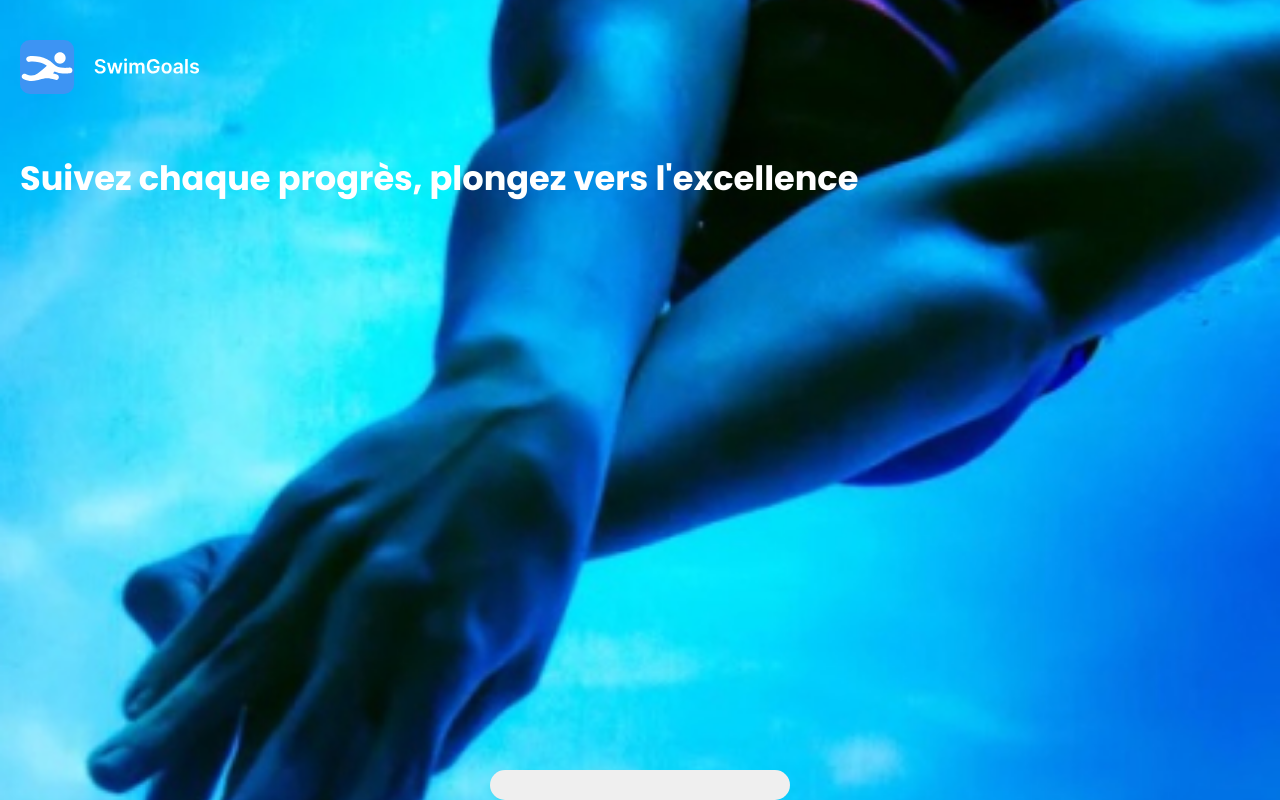
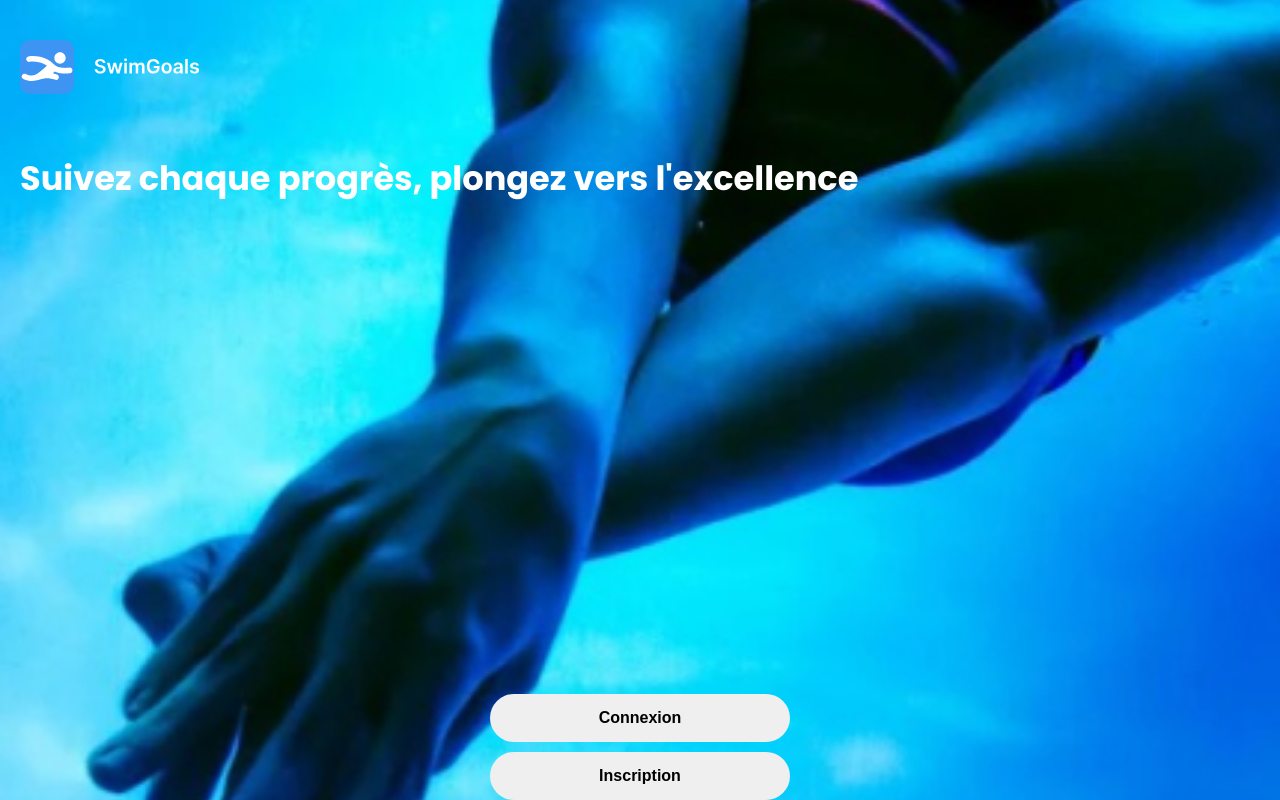
Before and after one commit to FaresBza/swimgoals_travail_bachelor, a Next.js app in the folder swimgoals_frontend/: page / in a window 1280 px wide. Built offline with nearby package versions, Linux system fonts and the light colour scheme.

Commit message:
Add variables for text content for Button

```diff
--- a/swimgoals_frontend/src/app/components/Button.tsx
+++ b/swimgoals_frontend/src/app/components/Button.tsx
@@ -1,9 +1,15 @@
 import './../styles/Button.scss'
 
-const Button = () => {
+import React from 'react';
+
+interface ButtonProps {
+    txt: string;
+}
+
+const Button: React.FC<ButtonProps> = ({ txt }) => {
     return (
         <button className="button">
-
+            {txt}
         </button>
     )
 
--- a/swimgoals_frontend/src/app/page.tsx
+++ b/swimgoals_frontend/src/app/page.tsx
@@ -5,11 +5,13 @@ import './styles/Home.scss'
 import './styles/BackgroundImage.scss'
 
 export default function Home() {
+
   return (
     <div className="container">
       <Header />
       <div className="button-container">
-        <Button />
+        <Button txt="Connexion" />
+        <Button txt="Inscription" />
       </div>
     </div>
   )
```
